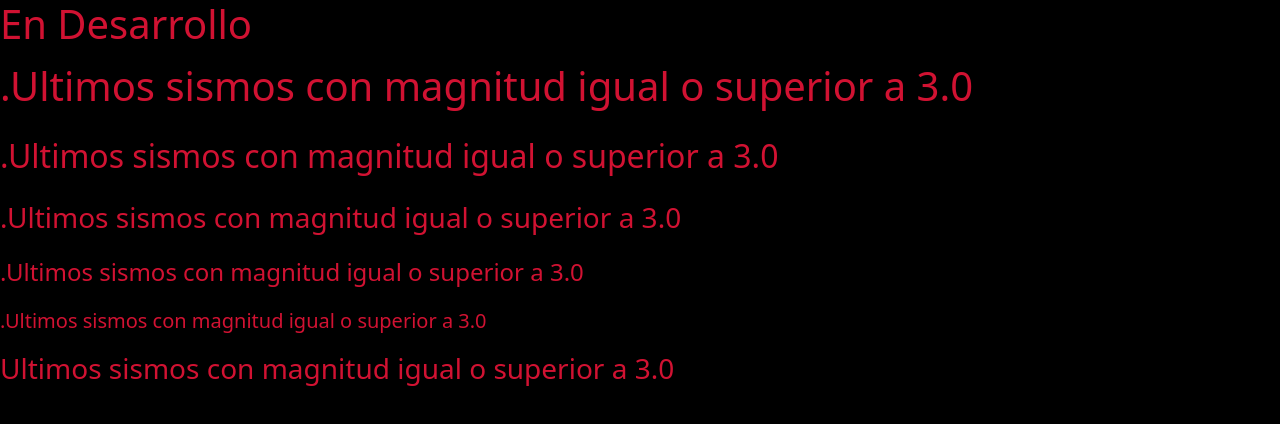
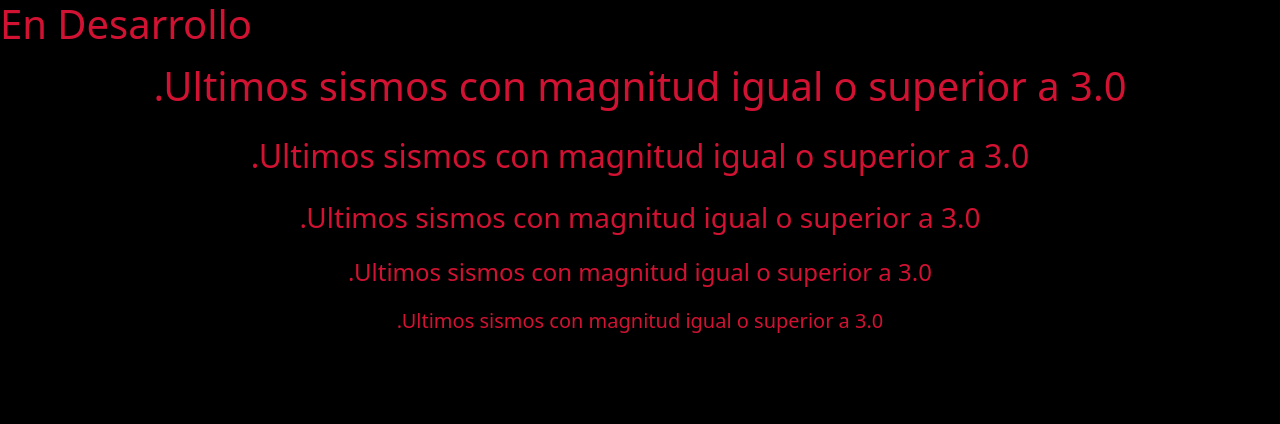
Before and after one commit to vitohugo777/ChileTiembla, a plain HTML site: page preparacion.html in a window 1280 px wide. Drawn offline with nearby package versions, Linux system fonts and the light colour scheme.

Commit message:
add ajustes de titulo

```diff
--- a/preparacion.html
+++ b/preparacion.html
@@ -23,13 +23,13 @@
     <title>Estoy preparado</title>
 </head>
 <body>
-            <p class="fs-1">.Ultimos sismos con magnitud igual o superior a 3.0</p>
-            <p class="fs-2">.Ultimos sismos con magnitud igual o superior a 3.0</p>
-            <p class="fs-3">.Ultimos sismos con magnitud igual o superior a 3.0</p>
-            <p class="fs-4">.Ultimos sismos con magnitud igual o superior a 3.0</p>
-            <p class="fs-5">.Ultimos sismos con magnitud igual o superior a 3.0</p>
+            <p class="fs-1 text-center">.Ultimos sismos con magnitud igual o superior a 3.0</p>
+            <p class="fs-2 text-center">.Ultimos sismos con magnitud igual o superior a 3.0</p>
+            <p class="fs-3 text-center">.Ultimos sismos con magnitud igual o superior a 3.0</p>
+            <p class="fs-4 text-center">.Ultimos sismos con magnitud igual o superior a 3.0</p>
+            <p class="fs-5 text-center">.Ultimos sismos con magnitud igual o superior a 3.0</p>
 
-          <h3>Ultimos sismos con magnitud igual o superior a 3.0</h3>
+
   <script src="https://code.jquery.com/jquery-3.5.1.min.js"></script>
   <script src="assests/js/script.js"></script>
 
```
